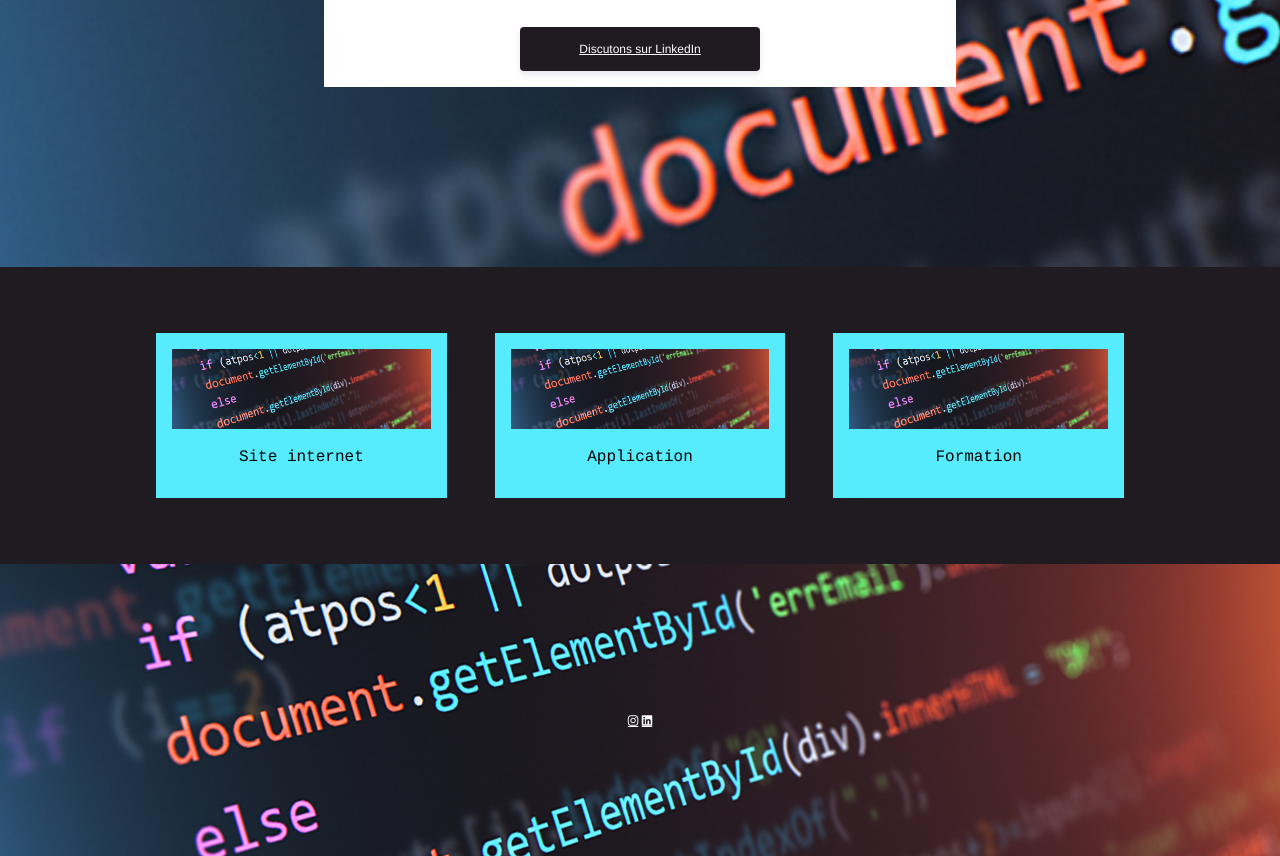
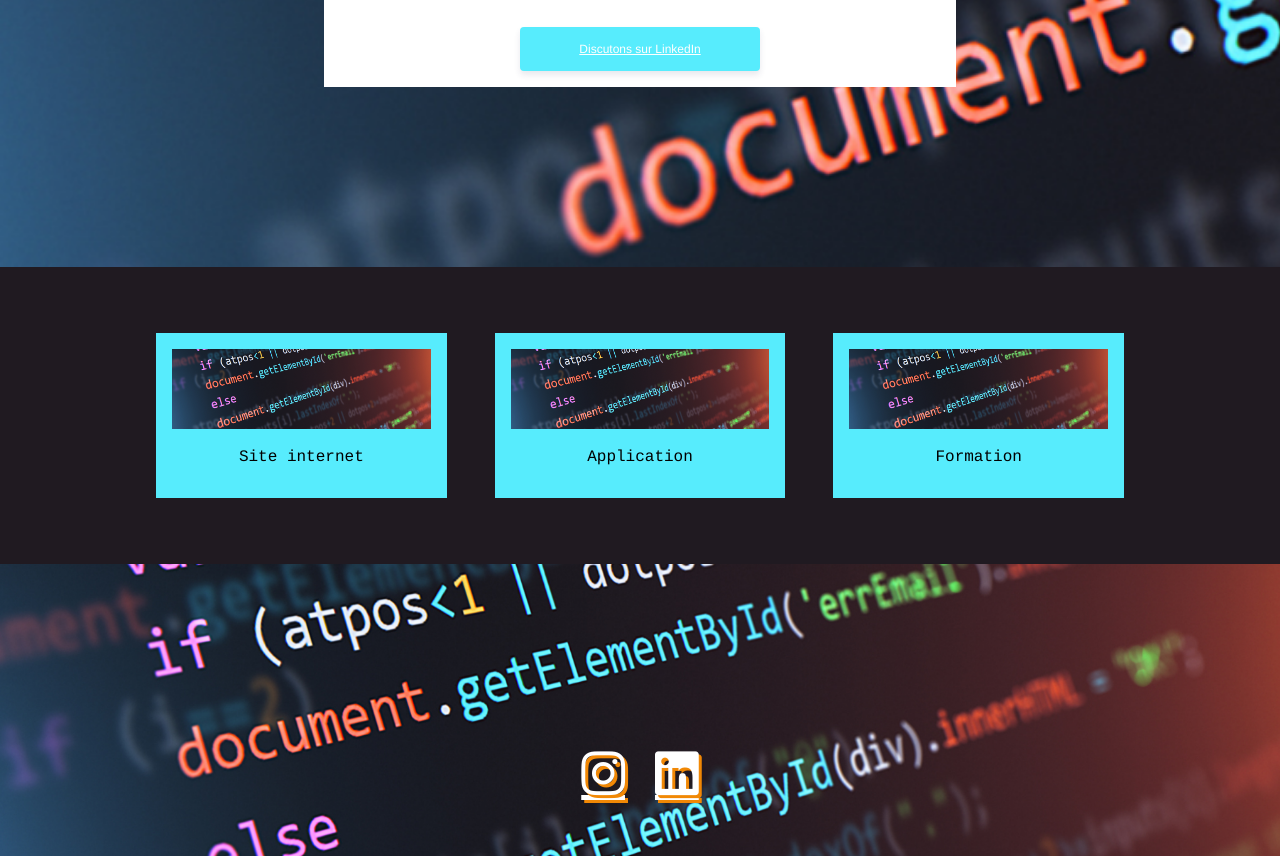
Before and after one commit to hannalenda/profil-page, a plain HTML site: page index.html in a window 1280 px wide. Shown: the part 736-1592 px from the top of the page. Drawn offline with Linux system fonts and the light colour scheme.

Commit message:
Add files via upload

```diff
--- a/index.html
+++ b/index.html
@@ -40,11 +40,15 @@
     	</div>
  	</div>
  	<div id="banner">
- 		<a href="https://www.instagram.com/hannalendapro/"<i class="fab fa-instagram">
+ 		<h1>
+ 		<a href="https://www.instagram.com/hannalendapro/"
+ 			<i class="fab fa-instagram">
  		</a>
 
- 		<a href="https://www.linkedin.com/in/hannalenda/"<i class="fab fa-linkedin">
+ 		<a href="https://www.linkedin.com/in/hannalenda/"
+ 			<i class="fab fa-linkedin">
  		</a>
+ 	</h1>
 
  	</div>
     <div id="footer">
--- a/style.css
+++ b/style.css
@@ -49,6 +49,7 @@ a:hover {
 }
 
 #banner h1 {
+	text-decoration: none;
   font-size: 50px;
   text-shadow: 3px 3px #F18805;
 }
@@ -62,7 +63,7 @@ a:hover {
 
 .btn {
   text-decoration: none;
-  background-color: #201A21;
+  background-color: #57ECFD;
   border-radius: 4px;
   box-shadow: 0 4px 6px rgba(50,50,93,.11);
   padding: 15px 20px;
@@ -70,6 +71,7 @@ a:hover {
 }
 
 .btn:hover {
+	text-decoration: none;
   background-color: #613F75;
   opacity: 0.8;
   border: 2px solid white;
@@ -85,6 +87,7 @@ a:hover {
 
 }
 .card2 {
+	text-decoration: none;
   padding: 16px;
   margin: 16px;
   bord
```
